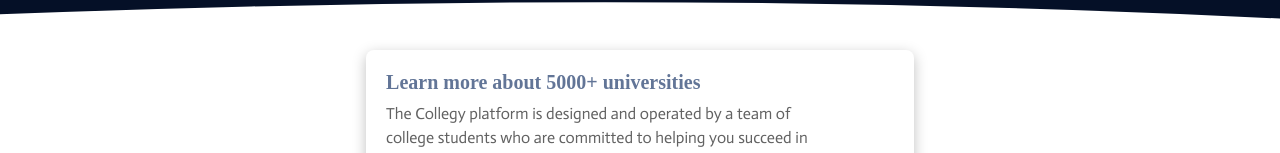
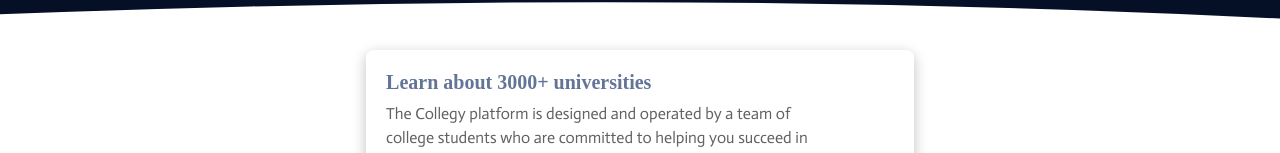
Before and after one commit to College-List-Maker/client, a React (Create React App) app: page / in a window 1280 px wide. Shown: the part 498-651 px from the top of the page. Built offline with nearby package versions, Linux system fonts and the light colour scheme; a web font is replaced by a local one.

Commit message:
styling changes pt 4

```diff
--- a/src/Components/Footer.tsx
+++ b/src/Components/Footer.tsx
@@ -29,7 +29,7 @@ export default function Footer({ dark }: FooterInt) {
           w="225px"
           fontFamily="Bakbak One"
         >
-          Collegy
+          <Link href="#">Collegy</Link>
         </Text>
         <Stack>
           <Flex w={"100%"} justifyContent={"space-around"}>
@@ -56,7 +56,7 @@ export default function Footer({ dark }: FooterInt) {
             fontFamily="Bakbak One"
             pr={"10"}
           >
-            Collegy
+            <Link href="#">Collegy</Link>
           </Text>
           ©2022, All rights reserved.
         </Flex>
--- a/src/Components/MotionBox.tsx
+++ b/src/Components/MotionBox.tsx
@@ -78,7 +78,7 @@ export const UpBox = ({ children, ...props }: BoxProps) => {
   return (
     <MotionBox
       initial={{ opacity: 0, y: 350 }}
-      whileInView={{ opacity: 1, y: 0 }}
+      animate={{ opacity: 1, y: 0 }}
       transition={{
         type: "spring",
         bounce: 0.3,
--- a/src/Pages/LandingPage/LandingPage.tsx
+++ b/src/Pages/LandingPage/LandingPage.tsx
@@ -16,7 +16,7 @@ export function LandingPage() {
           <Stack>
             <LeftBox>
               <MiddleCard
-                heading="Learn more about 5000+ universities"
+                heading="Learn about 3000+ universities"
                 description="The Collegy platform is designed and operated by a team of college students who are committed to helping you succeed in your educational journey. Our comprehensive search function allows you to easily explore and compare different colleges to find the best fit for your needs and goals."
                 button="Explore College"
                 hash="#explore-college"
```
